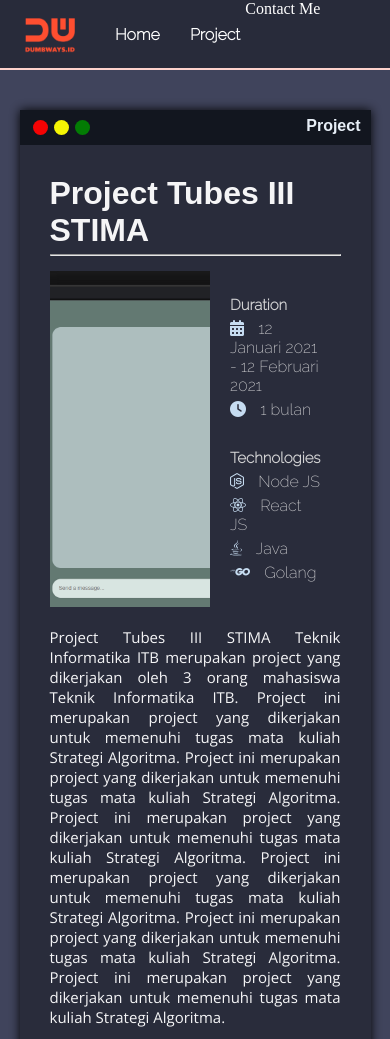
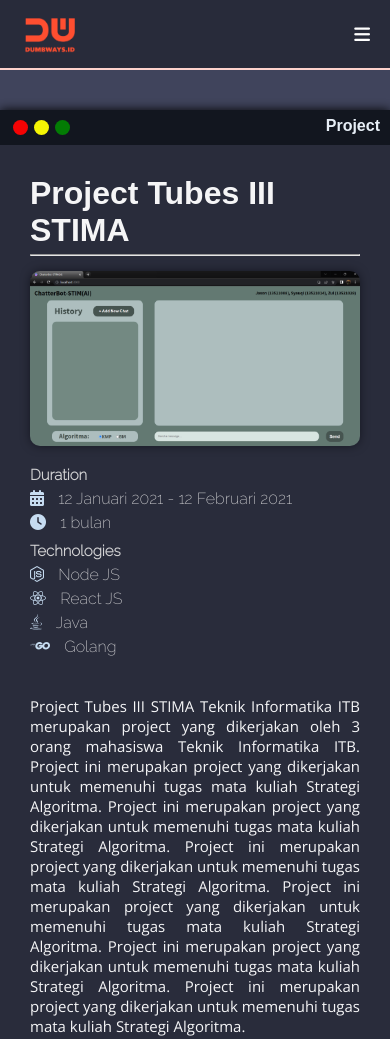
Before and after one commit to zulfiansyah404/B46S1, a plain HTML site: page day_6/project-detail.html in a window 390 px wide. Shown: the top 1039 px of the page. Drawn offline with nearby package versions, Linux system fonts and the light colour scheme; a web font is replaced by a local one.

Commit message:
final responsive layout for project detail

```diff
--- a/day_6/css/style-project.css
+++ b/day_6/css/style-project.css
@@ -136,13 +136,6 @@
     font-size: 15px;
 }
 
-.img-project-detail img {
-    width: 700px;
-    height: 100%;
-    object-fit: cover;
-    object-position: center;
-}
-
 .error-message {
     margin: 5px;
     color: red;
@@ -182,12 +175,55 @@
     border-radius: 10px;
 }
 
+.img-project-detail img {
+    max-width: 500px;
+    object-fit: cover;
+    object-position: center;
+    display: block;
+    border-radius: 10px;
+    box-shadow: 0px 0px 10px 0px rgba(0, 0, 0, 0.5);
+}
+
+
 /* atur tulisan di dalam button */
 .button-project button a {
     text-decoration: none;
     color: white;
     font-size: 15px;
     transition: 0.3s;
+}
+
+@media only screen and (max-width: 775px) {
+    .info-project {
+        display: block;
+        /* border: 1px solid white; */
+        flex-direction: none;
+
+    }
+
+    .info-project-detail {
+        display: block;
+        /* border: 1px solid white; */
+        padding: 10px 0px;
+        /* flex-direction: column; */
+    }
+
+    .img-project-detail {
+        width: none;
+        height: none;
+    }
+
+    .img-project-detail img{
+        max-width: 100%;
+        /* flex-direction: column; */
+    }
+
+}
+
+@media only screen and (max-width: 700px) {
+    #container {
+        width: 100%;
+    }
 }
 
 @media only screen and (max-width: 500px) {
@@ -211,11 +247,4 @@
         padding: 10px 20px;
     }
 
-    .info-project-detail {
-        padding: 10px 20px;
-    }
-
-    .img-project-detail img {
-        width: 100%;
-    }
 }
--- a/day_6/project-detail.html
+++ b/day_6/project-detail.html
@@ -1,8 +1,9 @@
 <html>
     <head>
-        <title> DAY 5 | Project Detail </title>
+        <title> DAY 6 | Project Detail </title>
         <link rel="icon" type="image/x-icon" href="img/logo.png" />
         <link rel="stylesheet" href="css/style.css"/>
+        <link rel="stylesheet" href="css/style-project-detail.css"/>
         <link rel="stylesheet" href="css/style-project.css"/>
         <link
         rel="stylesheet"
@@ -10,6 +11,7 @@
         integrity="sha512-iecdLmaskl7CVkqkXNQ/ZH/XLlvWZOJyj7Yy7tcenmpD1ypASozpmT/E0iPtmFIB46ZmdtAc9eNBvH0H/ZpiBw=="
         crossorigin="anonymous"
         referrerpolicy="no-referrer"/>
+        <meta name="viewport" content="width=device-width, initial-scale=1.0">
     </head>
     <body>
         <nav>
@@ -17,17 +19,28 @@
                 <li>
                     <img src="img/logo.png" alt="">
                 </li>
-                <li>
+                <li class="collapse-item">
                     <a href="index.html">Home</a>
                 </li>
-                <li>
+                <li class="collapse-item">
                     <a href="project.html">Project</a>
                 </li>
             </ul>
-            <div class="contact-me">
+            <div class="nav-right collapse-item">
                 <a href="contact.html">Contact Me</a>
             </div>
+            <div class="nav-right" id="hamburger-btn">
+                <button onclick="openMenu()">
+                    <i class="fa-solid fa-bars"></i>
+                </button>
+
+            </div>
         </nav>
+        <div class="hamburger-container" id="hamburger-container">
+            <a href="index.html">Home</a>
+            <a href="project.html">Project</a>
+            <a href="contact.html">Contact Me</a>
+        </div>
         <div class="container" id="container">
             <div class="header-container">
                 <div class="circle-red"></div>
@@ -100,5 +113,6 @@
 
 
         </div>
+        <script src="js/nav.js"></script>
     <body>
 </html>
```
Also changed, not shown: day_6/css/style-project-detail.css (line endings or trailing spaces).
